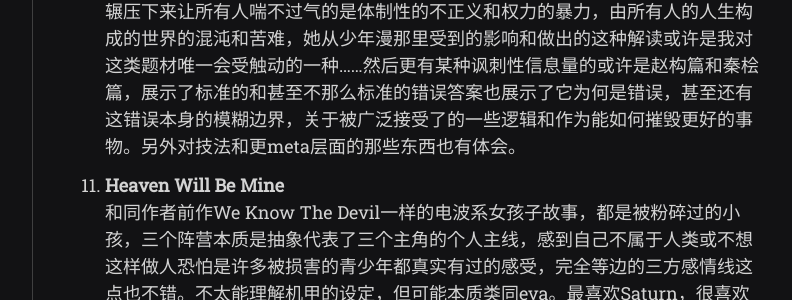
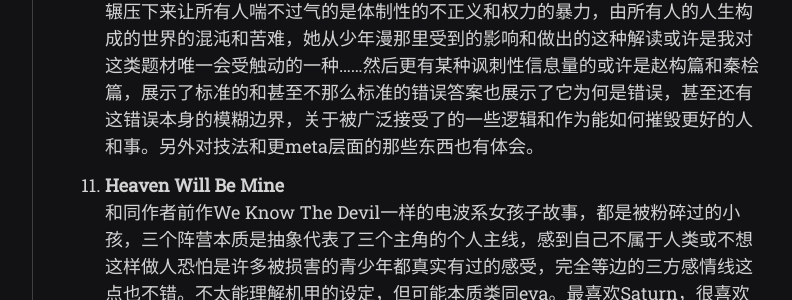
Before and after one commit to scatterdclouds/scatterdclouds.github.io, a Jekyll site: the page built from _posts/2022-06-23-2022firsthalf.md, in a window 1280 px wide. Shown: the part 2461-2761 px from the top of the page, without its empty margins (357-1149 px from the left). Built offline with Jekyll 4.4.1, drawn with Linux system fonts in a browser that asks for light colours; nearby versions of some CDN libraries; some web fonts are replaced; comment, search, counter and statistics services are not loaded; some of the changed text lies outside the part shown.

Commit message:
Update 2022-06-23-2022firsthalf.md

```diff
--- a/_posts/2022-06-23-2022firsthalf.md
+++ b/_posts/2022-06-23-2022firsthalf.md
@@ -28,7 +28,7 @@ comments: true
 
 9. **极乐迪斯科**（三条政治支线） <br/> 除了康米以外，道德主义支线写得最好，是关于当你信任体制能带来正常稳定的持续进步时它其实会背刺你的恐怖故事，荒诞和惊悚的元素都很鲜明：用投入十二分努力强行搭起来的破烂设备联系联盟这件事本身的荒诞性，机械化的乱码火星文背景音、同事的声音、联盟战舰失真僵硬的无机质蓝白配色，对话里就有的暗示——他们不在乎其他的问题，也无法解决灰域，而且既然他们早已开始了记录，为什么普通人都对真实情况一无所知？——以及最后来到每个人头顶上的阴影。另外联盟的战舰在周围巡回监视这种危险的细节也都很到位，最后的结局讽刺性很强。安资线对于当代商业营销和股市荒诞性的挖苦还是很生动的，买路灯的彩蛋也很幽默，但没有其他方向的展开，总感觉缺点什么。法西斯线的incel和性功能笑话不错……整体生硬怪异的氛围也还挺合适的，我会说在角色/玩家主观层面尝试的讨论深度可能大于安资线，但真的有点太怪了，也相对比较短。 <br/> 说起来这也是它出现在我清单上的第三年了，真的很想早日看到ZAUM新作情报……
 
-10. **莫须有** <br/> 学术偶像的新小说。本来对岳飞相关完全不感兴趣但是因为她的访谈去看了，非常喜欢，看完发疯到现在……与异旅人所涉及的是截然不同却也能互为镜像的领域，岳云的三篇和岳雷篇都非常动人，很难形容，或许确实如作者本人所说的，所寻求的是重建一个被摧毁的世界的力量。说来俗套但这也能算是一种引刀成一快不负少年头，活成那样然后自己被碾碎，而它的另一面是人间日常中的伦理选择，阴云不散辗压下来让所有人喘不过气的是体制性的不正义和权力的暴力，由所有人的人生构成的世界的混沌和苦难，她从少年漫那里受到的影响和做出的这种解读或许是我对这类题材唯一会受触动的一种……然后更有某种讽刺性信息量的或许是赵构篇和秦桧篇，展示了标准的和甚至不那么标准的错误答案也展示了它为何是错误，甚至还有这错误本身的模糊边界，关于被广泛接受了的一些逻辑和作为能如何摧毁更好的事物。另外对技法和更meta层面的那些东西也有体会。
+10. **莫须有** <br/> 学术偶像的新小说。本来对岳飞相关完全不感兴趣但是因为她的访谈去看了，非常喜欢，看完发疯到现在……与异旅人所涉及的是截然不同却也能互为镜像的领域，岳云的三篇和岳雷篇都非常动人，很难形容，或许确实如作者本人所说的，所寻求的是重建一个被摧毁的世界的力量。说来俗套但这也能算是一种引刀成一快不负少年头，活成那样然后自己被碾碎，而它的另一面是人间日常中的伦理选择，阴云不散辗压下来让所有人喘不过气的是体制性的不正义和权力的暴力，由所有人的人生构成的世界的混沌和苦难，她从少年漫那里受到的影响和做出的这种解读或许是我对这类题材唯一会受触动的一种……然后更有某种讽刺性信息量的或许是赵构篇和秦桧篇，展示了标准的和甚至不那么标准的错误答案也展示了它为何是错误，甚至还有这错误本身的模糊边界，关于被广泛接受了的一些逻辑和作为能如何摧毁更好的人和事。另外对技法和更meta层面的那些东西也有体会。
 
 11. **Heaven Will Be Mine** <br/> 和同作者前作We Know The Devil一样的电波系女孩子故事，都是被粉碎过的小孩，三个阵营本质是抽象代表了三个主角的个人主线，感到自己不属于人类或不想这样做人恐怕是许多被损害的青少年都真实有过的感受，完全等边的三方感情线这点也不错。不太能理解机甲的设定，但可能本质类同eva。最喜欢Saturn，很喜欢Saturn和Mercury的所有互动……
 
```
